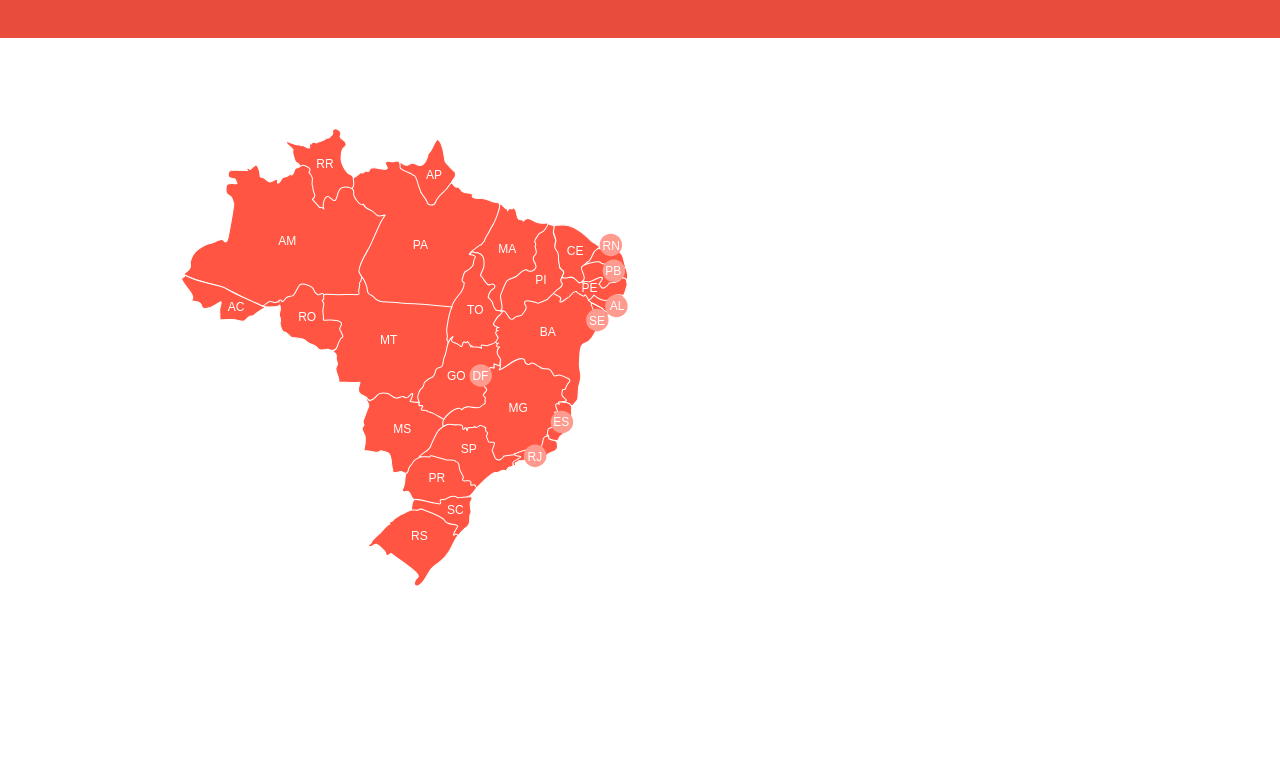
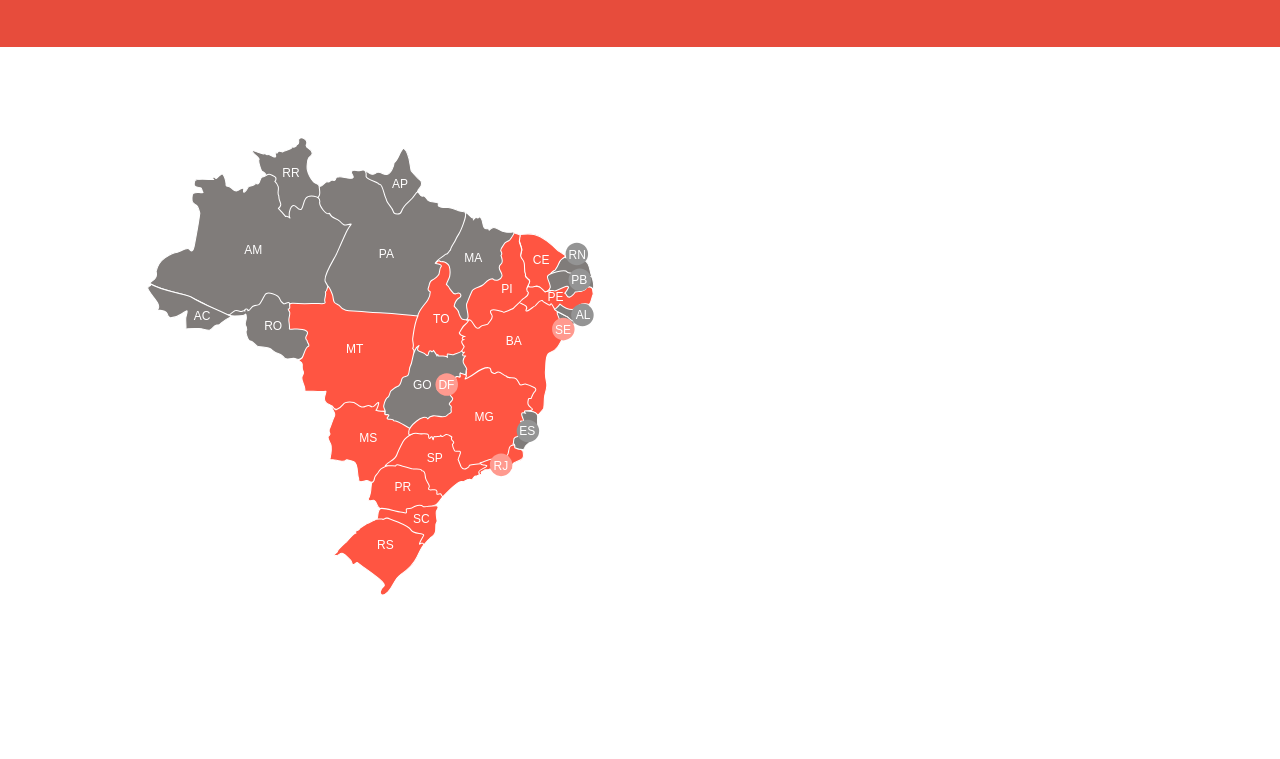
Before and after one commit to marianaaraujof/mapa-interativo-fendaoral, a website: page src/html/index.html in a window 1280 px wide. Shown: the part 122-881 px from the top of the page. Drawn offline with nearby package versions, Linux system fonts and the light colour scheme.

Commit message:
mudança na fonte e cores

```diff
--- a/src/html/index.html
+++ b/src/html/index.html
@@ -7,6 +7,7 @@
      <!-- App css -->
      <!--<link href="assets/css/bootstrap.min.css" rel="stylesheet" type="text/css" />
      <link href="assets/css/app.min.css" rel="stylesheet" type="text/css" /> -->
+     <link href="https://fonts.googleapis.com/css2?family=Open+Sans:wght@300;400;600&display=swap" rel="stylesheet">
      <link href="../style/style.css" rel="stylesheet" type="text/css" />
      <link href="../style/mapa.css" rel="stylesheet" type="text/css" />
 </head>
@@ -39,7 +40,7 @@
             <text transform="matrix(1 0 0 1 359.7324 210.1221)" fill="#FFFFFF">BA</text>
           </a>
           <a xlink:href="#sergipe">
-            <path stroke="#FFFFFF" stroke-width="1.0404" stroke-linecap="round" stroke-linejoin="round" d="M408.561,191.735
+            <path class="inativo" stroke="#FFFFFF" stroke-width="1.0404" stroke-linecap="round" stroke-linejoin="round" d="M408.561,191.735
             c0.521-1.505,2.465-0.725,3.533-0.794c2.273-0.164,0.494-2.738,1.095-3.778c2.026-3.793-2.738-5.999-1.998-10.408
             c4.024,1.931,9.448,3.397,12.408,6.89c1.343,1.533,5.504,2.656,5.832,4.847c-6.822,0.384-6.901,8.819-11.942,11.572
             C413.545,202.212,407.055,193.721,408.561,191.735z"></path>
@@ -58,20 +59,20 @@
             <text transform="matrix(1 0 0 1 401.3984 165.8003)" fill="#FFFFFF">PE</text>
           </a>
           <a xlink:href="#alagoas">
-            <path stroke="#FFFFFF" stroke-width="1.0404" stroke-linecap="round" stroke-linejoin="round" d="M413.953,169.018
+            <path class="inativo" stroke="#FFFFFF" stroke-width="1.0404" stroke-linecap="round" stroke-linejoin="round" d="M413.953,169.018
             c3.78,3.313,9.424,5.505,12.547,5.491c3.229-0.013,5.009-3.328,7.421-4.794c1.177-0.712,10.297-1.93,9.174,1.042
             c-1.807,4.848-7.122,8.585-10.024,12.789c-2.792,2-3.423,7.093-6.354,1.864c-3.259,0.424-3.722-4.424-6.957-4.477
             c-3.668-2.261-7.998-3.769-11.201-6.342C410.615,172.646,412.751,171.359,413.953,169.018z"></path>
-            <path class="circle" d="M436.423,168.763c6.236,0,11.258,5.054,11.258,11.278c0,6.207-5.02,11.259-11.258,11.259
+            <path class="circle inativo" d="M436.423,168.763c6.236,0,11.258,5.054,11.258,11.278c0,6.207-5.02,11.259-11.258,11.259
             c-6.241,0-11.263-5.052-11.263-11.259C425.16,173.816,430.182,168.763,436.423,168.763z"></path>
             <text transform="matrix(1 0 0 1 429.7891 183.895)" fill="#FFFFFF">AL</text>
           </a>
           <a xlink:href="#riograndedonorte">
-            <path stroke="#FFFFFF" stroke-width="1.0404" stroke-linecap="round" stroke-linejoin="round" d="M404.698,138.795
+            <path class="inativo" stroke="#FFFFFF" stroke-width="1.0404" stroke-linecap="round" stroke-linejoin="round" d="M404.698,138.795
             c2.383-4.027,6.574-6.123,8.49-11.149c1.973-5.107,3.834-5.818,8.764-4.642c5.041,1.207,9.339,0.837,14.57,1.671
             c7.534,1.193,6.848,10.968,9.206,16.516c-1.919,1.096-13.972,0.521-15.064-1.657c-1.041-2.067-2.904,7.107-5.094,7.3
             c1.532-5.847-12.654,1.78-5.424-8.683c2.545-3.67-6.302-0.808-6.711,0.725C410.121,144.013,407.217,139.151,404.698,138.795z"></path>
-            <path class="circle" d="M430.827,107.798c6.241,0,11.261,5.039,11.261,11.261c0,6.224-5.02,11.261-11.261,11.261
+            <path class="circle inativo" d="M430.827,107.798c6.241,0,11.261,5.039,11.261,11.261c0,6.224-5.02,11.261-11.261,11.261
             c-6.209,0-11.26-5.037-11.26-11.261C419.567,112.837,424.618,107.798,430.827,107.798z"></path>
             <text transform="matrix(1 0 0 1 422.541 123.9009)" fill="#FFFFFF">RN</text>
           </a>
@@ -96,7 +97,7 @@
             <text transform="matrix(1 0 0 1 355.127 158.1045)" fill="#FFFFFF">PI</text>
           </a>
           <a xlink:href="#maranhao">
-            <path stroke="#FFFFFF" stroke-width="1.0404" stroke-linecap="round" stroke-linejoin="round" d="M288.845,127.827
+            <path class="inativo" stroke="#FFFFFF" stroke-width="1.0404" stroke-linecap="round" stroke-linejoin="round" d="M288.845,127.827
             c4.108-2.726,31.195-48.985,31.386-50.395c1.235,0.397,6.084,7.435,7.562,5.025c0.493,0.013-0.328,2.15-0.547,2.396
             c-0.054-0.135,2.189-2.286,2.52-2.436c0.521-0.233,1.948,1.903,3.451-0.726c5.642,1.575,1.314,14.31,9.121,11.694
             c-1.147,0.384,1.452,0.74,0.848,1.905c5.095-6.587,8.488-0.027,15.337,1.491c2.025,0.466,6.243,0.575,8.162,0.207
@@ -111,7 +112,7 @@
             <text transform="matrix(1 0 0 1 318.2754 126.7036)" fill="#FFFFFF">MA</text>
           </a>
           <a xlink:href="#amapa">
-            <path stroke="#FFFFFF" stroke-width="1.0404" stroke-linecap="round" stroke-linejoin="round" d="M225.198,39.089
+            <path class="inativo" stroke="#FFFFFF" stroke-width="1.0404" stroke-linecap="round" stroke-linejoin="round" d="M225.198,39.089
             c3.274,1.165,3.985-1.315,6.572-1.74c3.616-0.603,5.683,2.725,9.037,2.067c4.055-0.78,7.093-8.025,7.314-11.598
             c4.492-3.534,5.503-11.258,9.42-14.68c6.055,4.258,6.11,15.788,7.589,22.485c-0.164,0.083,6.57,7.998,7.944,8.682
             c3.396,1.657,3.366,6.203,0.078,9.34c-3.777,3.587-7.449,34.275-7.449,34.275h-46.489c0,0,0.932-50.366,0-51.449
@@ -119,7 +120,7 @@
             <text transform="matrix(1 0 0 1 245.9023 52.6099)" fill="#FFFFFF">AP</text>
           </a>
           <a xlink:href="#para">
-            <path stroke="#FFFFFF" stroke-width="1.0404" stroke-linecap="round" stroke-linejoin="round" d="M173.378,50.619
+            <path class="inativo" stroke="#FFFFFF" stroke-width="1.0404" stroke-linecap="round" stroke-linejoin="round" d="M173.378,50.619
             c2.259,2.63,5.629-4.478,7.901-3.82c3.19,0.918,1.478-1.108,5.026-1.752c1.931,0.806,3.096,0.273,3.519-1.631
             c0.535-1.26,1.453-1.726,2.725-1.384c1.768-1.684,13.558,3.603,14.68,0.384c0.629-1.821-4.287-5.709-0.302-6.997
             c1.643-0.533,6.012,0.808,8.75-0.068c3.986-1.288,4.876,2.684,4.382,6.066c0.631,3.587,13.145,5.766,12.982,7.97
@@ -136,7 +137,7 @@
             <text transform="matrix(1 0 0 1 232.7725 122.5137)" fill="#FFFFFF">PA</text>
           </a>
           <a xlink:href="#roraima">
-            <path stroke="#FFFFFF" stroke-width="1.0404" stroke-linecap="round" stroke-linejoin="round" d="M113.18,24.107
+            <path class="inativo" stroke="#FFFFFF" stroke-width="1.0404" stroke-linecap="round" stroke-linejoin="round" d="M113.18,24.107
             c-0.972-2.753-7.861-5.889-6.999-8.984c0.068-0.232,13.229,6.053,12.79,2.808c0.398,1.329,1.219,1.889,2.439,1.685
             c1.889-1.301,7.148,4.204,8.216,1.889c0.438-0.959-1.657-3.753,0.74-3.848c1.026,0.438,1.534,0.164,1.52-0.822
             c0.835-1.752,3.575,0.219,4.793,0.083c0.767-1.056,10.625-3.026,9.037-5.094c1.37,0.438,4.574,0.808,4.63-1.547
@@ -147,7 +148,7 @@
             <text transform="matrix(1 0 0 1 136.2939 42.3862)" fill="#FFFFFF">RR</text>
           </a>
           <a xlink:href="#amazonas">
-            <path stroke="#FFFFFF" stroke-width="1.0404" stroke-linecap="round" stroke-linejoin="round" d="M10.078,136.412
+            <path class="inativo" stroke="#FFFFFF" stroke-width="1.0404" stroke-linecap="round" stroke-linejoin="round" d="M10.078,136.412
             c1.15-4.972,4.258-10.394,8.215-13.105c4.41-3.027,7.656-5.71,13.105-6.082c2.165-0.149,10.216-5.75,11.983-2.984
             c3.711,5.765,4.998-3.739,5.574-7.025c1.726-9.667,3.697-19.322,4.86-29.086c-0.342-1.356-2.013-6.231-2.833-7.163
             c-1.453-1.616-4.287-2.122-4.768-4.544c-0.272-1.452-0.574-7.258,1.109-8.121c3.494-1.768,6.547-0.042,9.737-0.89
@@ -167,7 +168,7 @@
             <text transform="matrix(1 0 0 1 98.1406 119.0591)" fill="#FFFFFF">AM</text>
           </a>
           <a xlink:href="#acre">
-            <path stroke="#FFFFFF" stroke-width="1.0404" stroke-linecap="round" stroke-linejoin="round" d="M3.656,148.545
+            <path class="inativo" stroke="#FFFFFF" stroke-width="1.0404" stroke-linecap="round" stroke-linejoin="round" d="M3.656,148.545
             c12.557,7.544,27.524,8.367,41.082,13.2c12.802,8.065,27.278,12.845,40.616,19.872c-2.834,1.205-7.587,4.382-9.983,6.395
             c-2.93,2.45-1.3,2.04-4.628,1.957c-2.93-0.069-3.957,4.615-7.203,5.259c-2.999,0.603-7.161-1.958-10.995-1.697
             c-1.905,0.136-11.969-0.056-12.64,0.603c0.313-3.642-0.385-7.299-0.165-10.941c0.096-1.439,1.998-6.533,1.245-7.451
@@ -176,7 +177,7 @@
             <text transform="matrix(1 0 0 1 47.7017 184.9355)" fill="#FFFFFF">AC</text>
           </a>
           <a xlink:href="#rondonia">
-            <path stroke="#FFFFFF" stroke-width="1.0404" stroke-linecap="round" stroke-linejoin="round" d="M83.34,180.232
+            <path class="inativo" stroke="#FFFFFF" stroke-width="1.0404" stroke-linecap="round" stroke-linejoin="round" d="M83.34,180.232
             c0.931-1.574,5.341-4.668,6.312-4.656c1.355-0.067,2.671,0.138,3.958,0.603c3.012,1.44,2.039-1.135,5.341-0.123
             c-1.274-2.287,3.793-2.943,2.86-0.315c3.068,0.247,2.725-4.683,6.668-5.12c4.438-0.508,5.054-0.646,7.122-4.534
             c0.135-0.246,2.628-5.519,2.752-5.025c2.191-6.491,14.585-0.878,15.638,3.355c0.397,1.615,1.834,3.137,3.642,4.369
@@ -215,7 +216,7 @@
             <text transform="matrix(1 0 0 1 213.2939 306.7236)" fill="#FFFFFF">MS</text>
           </a>
           <a xlink:href="#goias">
-            <path stroke="#FFFFFF" stroke-width="1.0404" stroke-linecap="round" stroke-linejoin="round" d="M237.768,270.519
+            <path class="inativo" stroke="#FFFFFF" stroke-width="1.0404" stroke-linecap="round" stroke-linejoin="round" d="M237.768,270.519
             c0.628-2.904,1.835-7.396,4.709-8.766c1.015-1.644,1.754-5.147,2.275-5.586c2.408-2.247,3.889-3.783,6.63-4.656
             c3.723-1.205,3.338-5.342,4.846-8.165c1.504-2.845,4.736-1.15,5.942-3.382c1.479-2.834,0.741-6.161,2.189-8.874
             c2.902-5.531,1.862-17.363,8.656-20.567c-4.878,7.641,3.698,4.971,7.201,9.449c2.273,1.738,2.164-1.822,2.71-3.055
@@ -302,13 +303,13 @@
             <text transform="matrix(1 0 0 1 347.4648 334.6807)" fill="#FFFFFF">RJ</text>
           </a>
           <a xlink:href="#espiritosanto">
-            <path stroke="#FFFFFF" stroke-width="1.0404" stroke-linecap="round" stroke-linejoin="round" d="M367.119,308.834
+            <path  class="inativo" stroke="#FFFFFF" stroke-width="1.0404" stroke-linecap="round" stroke-linejoin="round" d="M367.119,308.834
             c1.044-1.999-0.298-5.451,1.841-6.326c3.697-1.453,3.858-0.467,5.941-4.49c0.767-1.563,3.999-5.807,2.848-7.835
             c-0.439-0.765-3.204-3.613-3.286-4.05c1.04-0.249,2.079-0.219,3.123,0.054c1.366-0.654-6.465-10.519,2.137-8.054
             c-1.204-0.655-1.535-1.365-0.932-2.135c4.358-0.138,13.856,0.027,12.845,6.738c-0.577,3.835,0.933,8.079-0.577,11.804
             c-0.218,0.576-5.861,8.954-5.831,8.954c0.985,3.289-5.18,5.808-6.054,8.165c-1.313,3.56-2.135,3.013-5.614,2.573
             c-1.64-0.274-3.202-0.768-4.736-1.451C368.819,311.297,369.424,309.055,367.119,308.834z"></path>
-            <path class="circle" d="M381.917,284.723c6.21,0,11.261,5.055,11.261,11.262c0,6.212-5.051,11.261-11.261,11.261
+            <path class="circle inativo" d="M381.917,284.723c6.21,0,11.261,5.055,11.261,11.262c0,6.212-5.051,11.261-11.261,11.261
             c-6.212,0-11.263-5.049-11.263-11.261C370.654,289.777,375.705,284.723,381.917,284.723z"></path>
             <text transform="matrix(1 0 0 1 373.3047 300.4971)" fill="#FFFFFF">ES</text>
           </a>
@@ -321,13 +322,13 @@
             <text transform="matrix(1 0 0 1 292.4141 254.2139)" fill="#FFFFFF">DF</text>
           </a>
           <a xlink:href="#paraiba">
-            <path stroke="#FFFFFF" stroke-width="1.0404" stroke-linecap="round" stroke-linejoin="round" d="M401.575,141.096
+            <path class="inativo" stroke="#FFFFFF" stroke-width="1.0404" stroke-linecap="round" stroke-linejoin="round" d="M401.575,141.096
             c2.081-3.081,16.791-6.82,19.117-4.616c0,1.918,7.259,1.686,10.133,2.712c-0.492,3.038,12.652,1.533,14.408,2.259
             c1.421,0.589,3.833,11.983,1.421,12.202c-0.874-1.124-2.083-1.739-3.586-1.835c-2.957-0.027-2.546,1.863-4.383,3.108
             c-2.626,1.767-6.571,1.917-9.558,2.109c-0.162,1.232-3.943,4.438-5.259,4.916c-3.122,1.149-2.657-2.727-5.095-3.602
             c0.713-1.124,4.082-5.203,3.725-6.205c-1.423-3.846-12.051,5.52-14.981,3.506c-1.396-0.973-6.218,1.493-3.476-2.588
             C405.574,150.776,400.398,142.889,401.575,141.096z"></path>
-            <path class="circle" d="M433.797,133.597c6.237,0,11.26,5.051,11.26,11.261c0,6.226-5.022,11.262-11.26,11.262
+            <path class="circle inativo" d="M433.797,133.597c6.237,0,11.26,5.051,11.26,11.261c0,6.226-5.022,11.262-11.26,11.262
             c-6.208,0-11.257-5.036-11.257-11.262C422.54,138.647,427.589,133.597,433.797,133.597z"></path>
             <text transform="matrix(1 0 0 1 425.2129 148.9893)" fill="#FFFFFF">PB</text>
           </a>
--- a/src/scss/custom/pages/index.scss
+++ b/src/scss/custom/pages/index.scss
@@ -1,6 +1,10 @@
 body{
     margin: 0;
     padding: 0;
+    font-family: 'Open Sans', sans-serif;
+    text-rendering: optimizeLegibility;
+-webkit-font-smoothing: antialiased;
+-moz-osx-font-smoothing: antialiased;
 }
 header {
     padding: 2em .5em;
@@ -30,11 +34,13 @@ header {
 }
 .box-estado{
     visibility: hidden;
-    border: 0.05em solid black;
+    border: 0.1em solid #FF5542;
     border-radius: .5em;
     text-align: center;
     padding: 0.7em;
-    background-color: #ECA8A0;
+    background-color: white;
+    color: #807C7A;
+    font-weight: 600;
 }
 .show {
     visibility: visible;
@@ -57,15 +63,15 @@ header {
 }
 #parana {
     position: relative;
-    top: -300px;
+    top: -350px;
 }
 #stacatarina {
     position: relative;
-    top: -300px;
+    top: -400px;
 }
 #riogdosul {
     position: relative;
-    top: -350px;
+    top: -450px;
 }
 
 div.mapa {
```
Also changed, not shown: src/style/mapa.css (+10 -6 lines), src/style/style.css, 1 other file.
